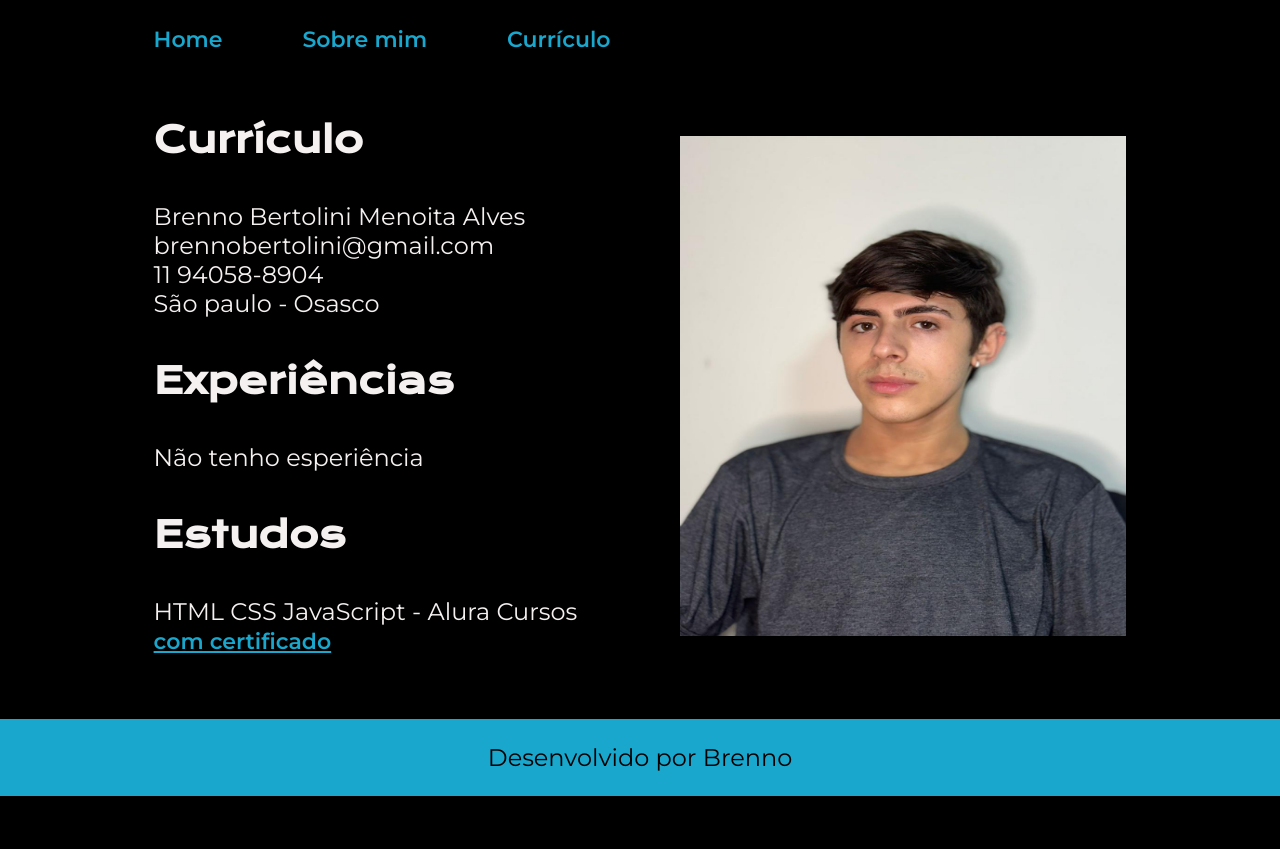
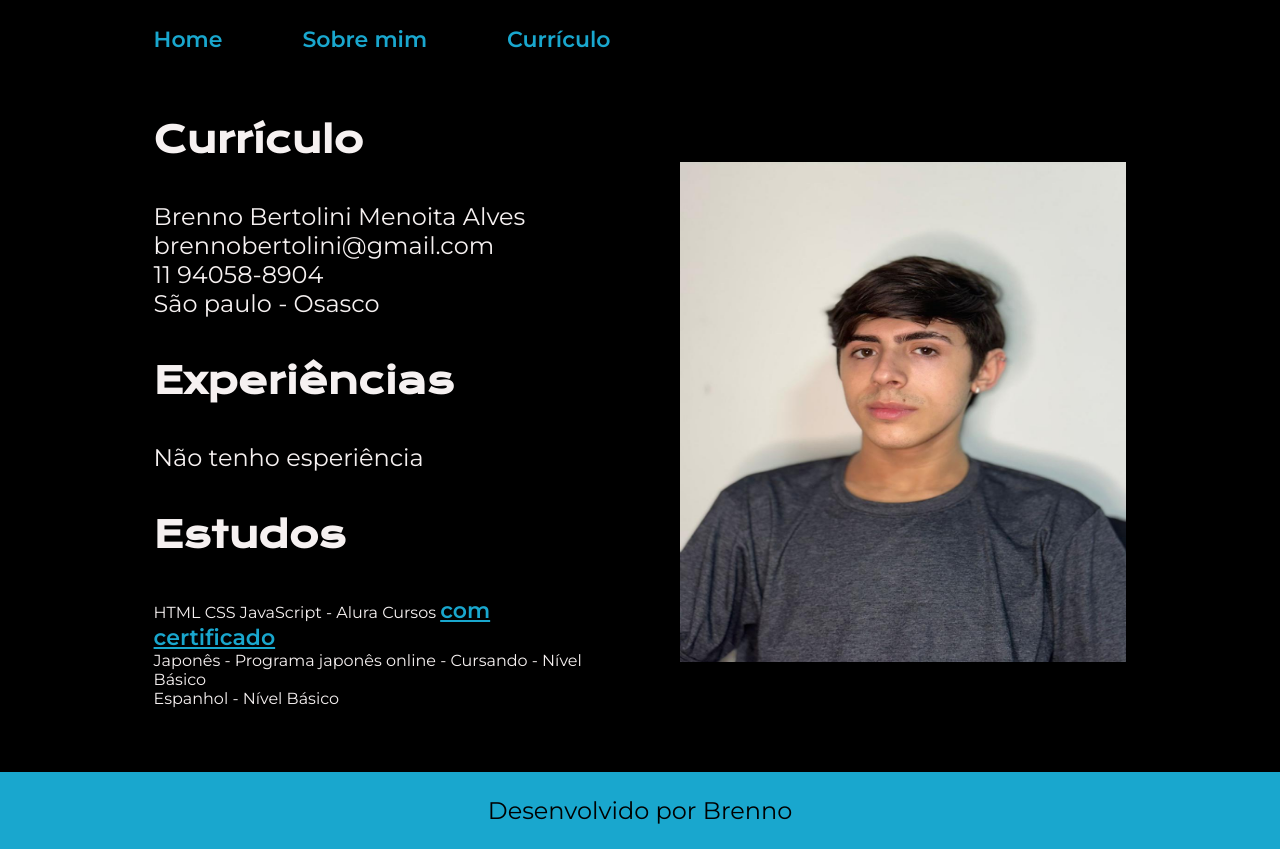
Before and after one commit to BrennoBertolini/meu-site, a plain HTML site: page curriculo.html in a window 1280 px wide. Before the commit the page ends 800 px from the top, so only its background shows below. Drawn offline with nearby package versions, Linux system fonts and the light colour scheme.

Commit message:
Add files via upload

```diff
--- a/curriculo.html
+++ b/curriculo.html
@@ -30,10 +30,12 @@
             <p class="apresentacao__conteudo__texto">Não tenho esperiência</p>
             <h2 class="apresentacao__conteudo__titulo">Estudos</h2>
             <div class="apresentacao__conteudo__texto">
-            <p class="apresentacao__conteudo__texto">
+            <p class="apresentacao__conteudo___texto">
                HTML
                CSS
-               JavaScript - Alura Cursos <a class="Link__certificados" href="https://cursos.alura.com.br/user/soutricolor/fullCertificate/92fb3f419a45b09942279378cb89f62b">com certificado</a>
+               JavaScript - Alura Cursos <a class="Link__certificados" href="https://cursos.alura.com.br/user/soutricolor/fullCertificate/92fb3f419a45b09942279378cb89f62b">com certificado</a> <br>Japonês - Programa japonês online - Cursando - Nível Básico <br>
+               Espanhol - Nível Básico
+
             </p>
             </div>
         </section>
--- a/styles/style.css
+++ b/styles/style.css
@@ -68,6 +68,14 @@ body {
     font-weight: 400;
     font-family: var(--font-secundaria);
 }
+
+.apresentacao__conteudo___texto {
+    font-size: 1rem;
+    font-weight: 400;
+    font-family: var(--font-secundaria);
+}
+
+
 
 .destaque-html {
     color: #ffa500;
```
Also changed, not shown: about.html (+1 -1 lines).
